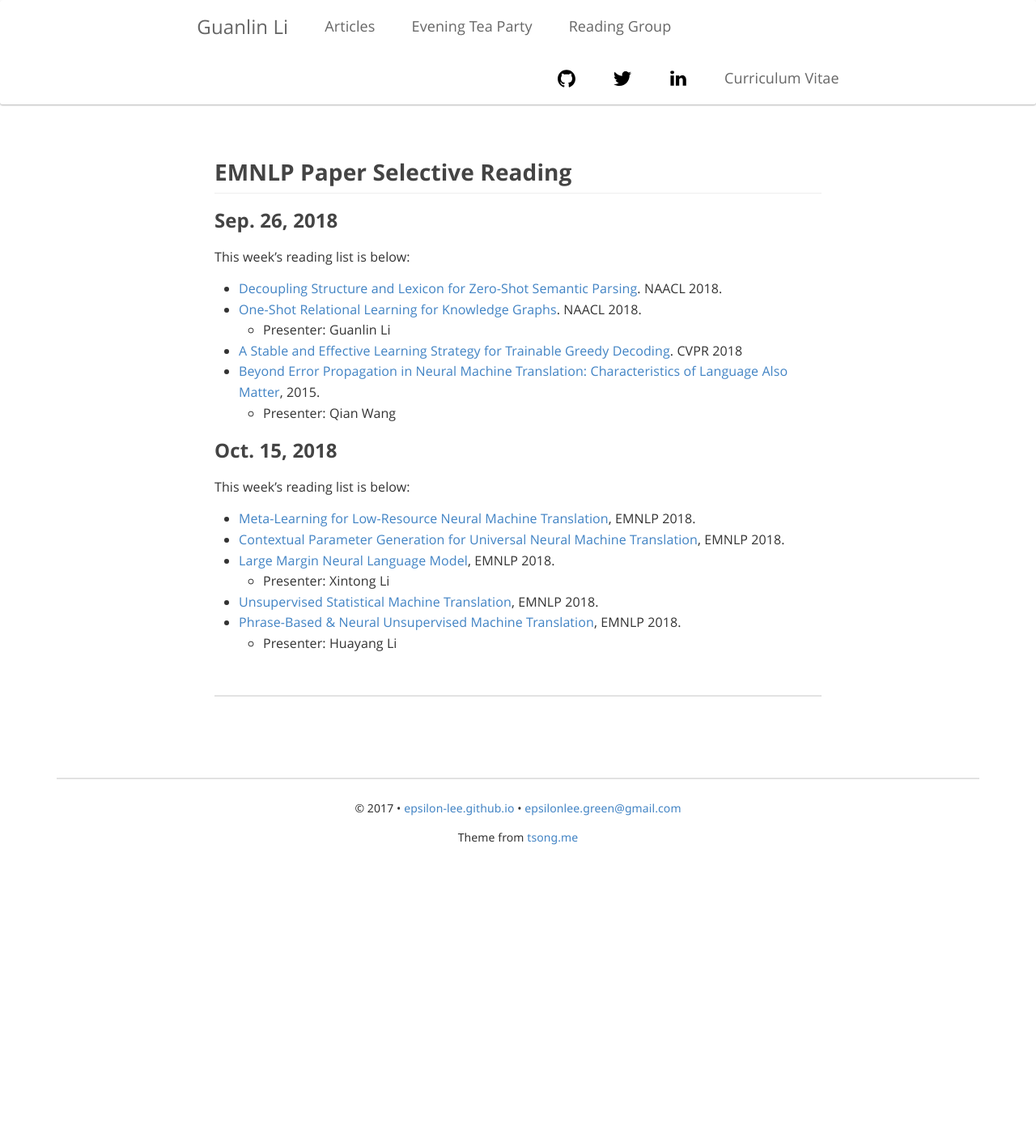
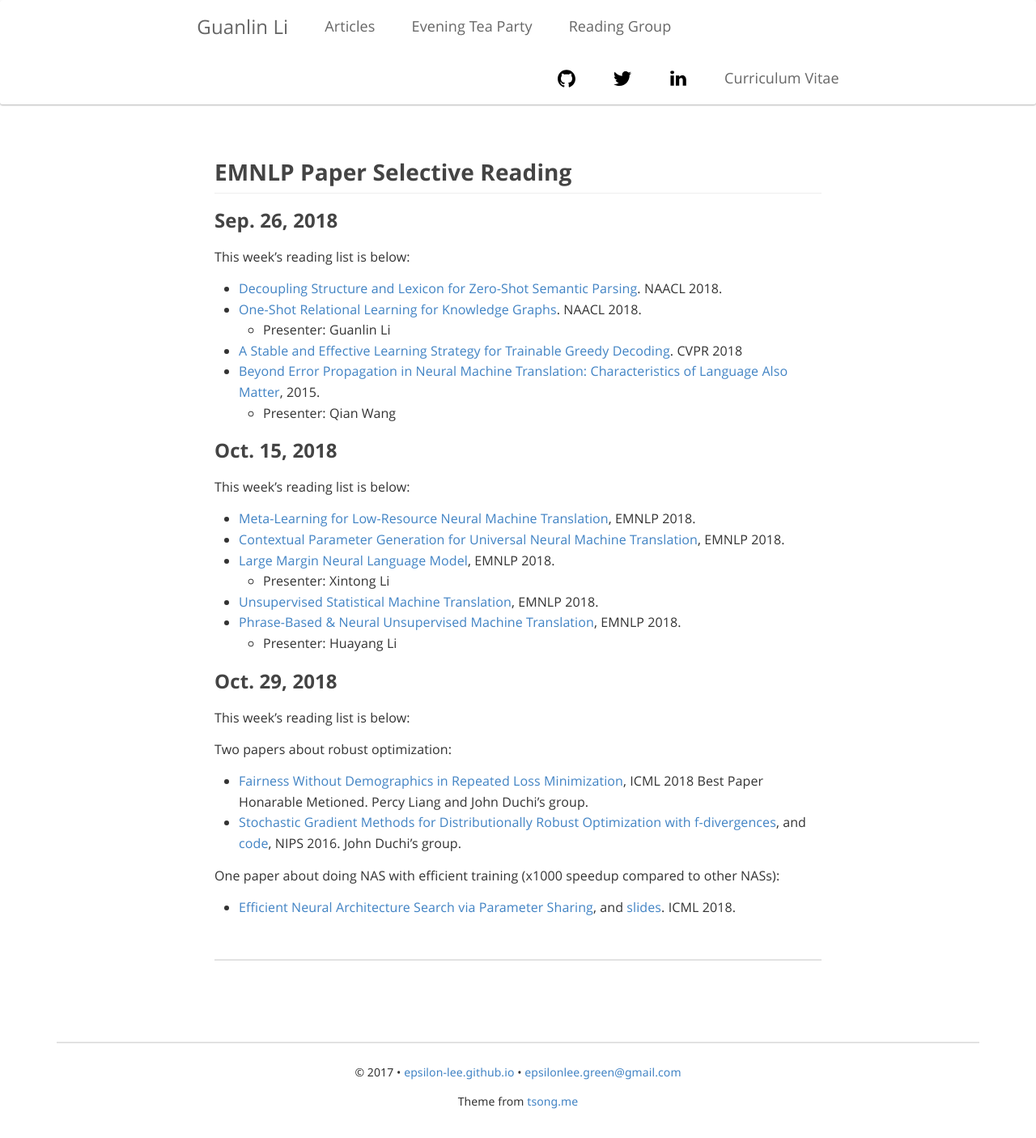
Before and after one commit to Epsilon-Lee/Epsilon-Lee.github.io, a Jekyll site: the page built from _posts/redmond_rg/2018-10-15-Sep.-Oct.-Papers.md, in a window 1280 px wide. Shown: the whole page at 81% size. Built offline with Jekyll 4.4.1, drawn with Linux system fonts in a browser that asks for light colours; nearby versions of some CDN libraries; some web fonts are replaced; comment, search, counter and statistics services are not loaded; before the commit the page ends 1079 px from its top, so only the background shows below that.

Commit message:
Add Oct. 29 2018's papers

```diff
--- a/_posts/redmond_rg/2018-10-15-Sep.-Oct.-Papers.md
+++ b/_posts/redmond_rg/2018-10-15-Sep.-Oct.-Papers.md
@@ -28,3 +28,14 @@ This week's reading list is below:
 - [Unsupervised Statistical Machine Translation](https://arxiv.org/abs/1809.01272), EMNLP 2018.
 - [Phrase-Based & Neural Unsupervised Machine Translation](https://arxiv.org/abs/1804.07755), EMNLP 2018.
   - Presenter: Huayang Li
+
+### Oct. 29, 2018
+
+This week's reading list is below:
+
+Two papers about robust optimization:
+- [Fairness Without Demographics in Repeated Loss Minimization](https://arxiv.org/pdf/1806.08010), ICML 2018 Best Paper Honarable Metioned. Percy Liang and John Duchi's group.
+- [Stochastic Gradient Methods for Distributionally Robust Optimization with f-divergences](https://web.stanford.edu/~jduchi/projects/NamkoongDu16.pdf), and [code](https://github.com/hsnamkoong/robustopt), NIPS 2016. John Duchi's group.
+
+One paper about doing NAS with efficient training (x1000 speedup compared to other NASs):
+- [Efficient Neural Architecture Search via Parameter Sharing](http://proceedings.mlr.press/v80/pham18a/pham18a.pdf), and [slides](http://rll.berkeley.edu/deeprlcoursesp17/docs/quoc_barret.pdf). ICML 2018.
```
